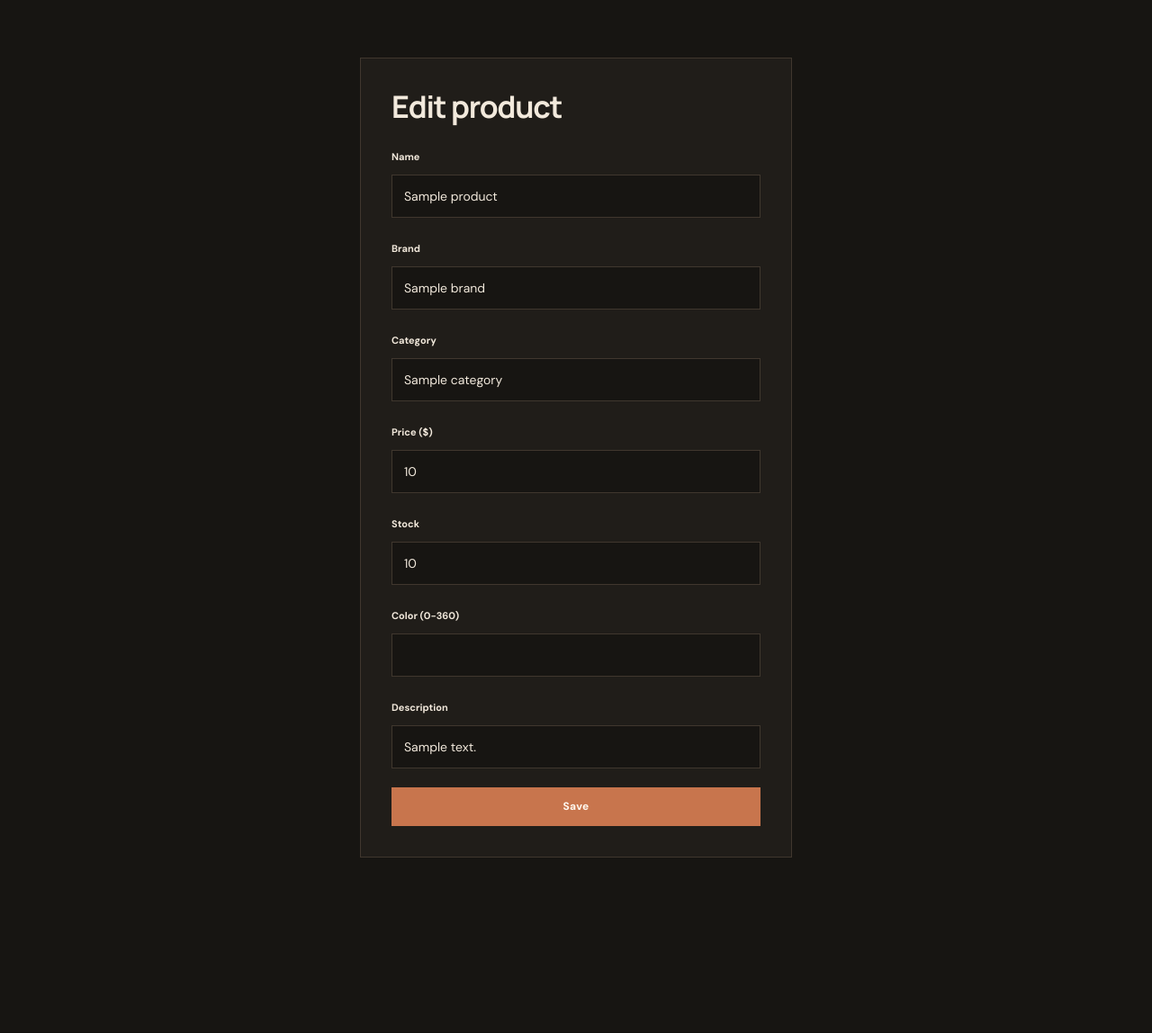
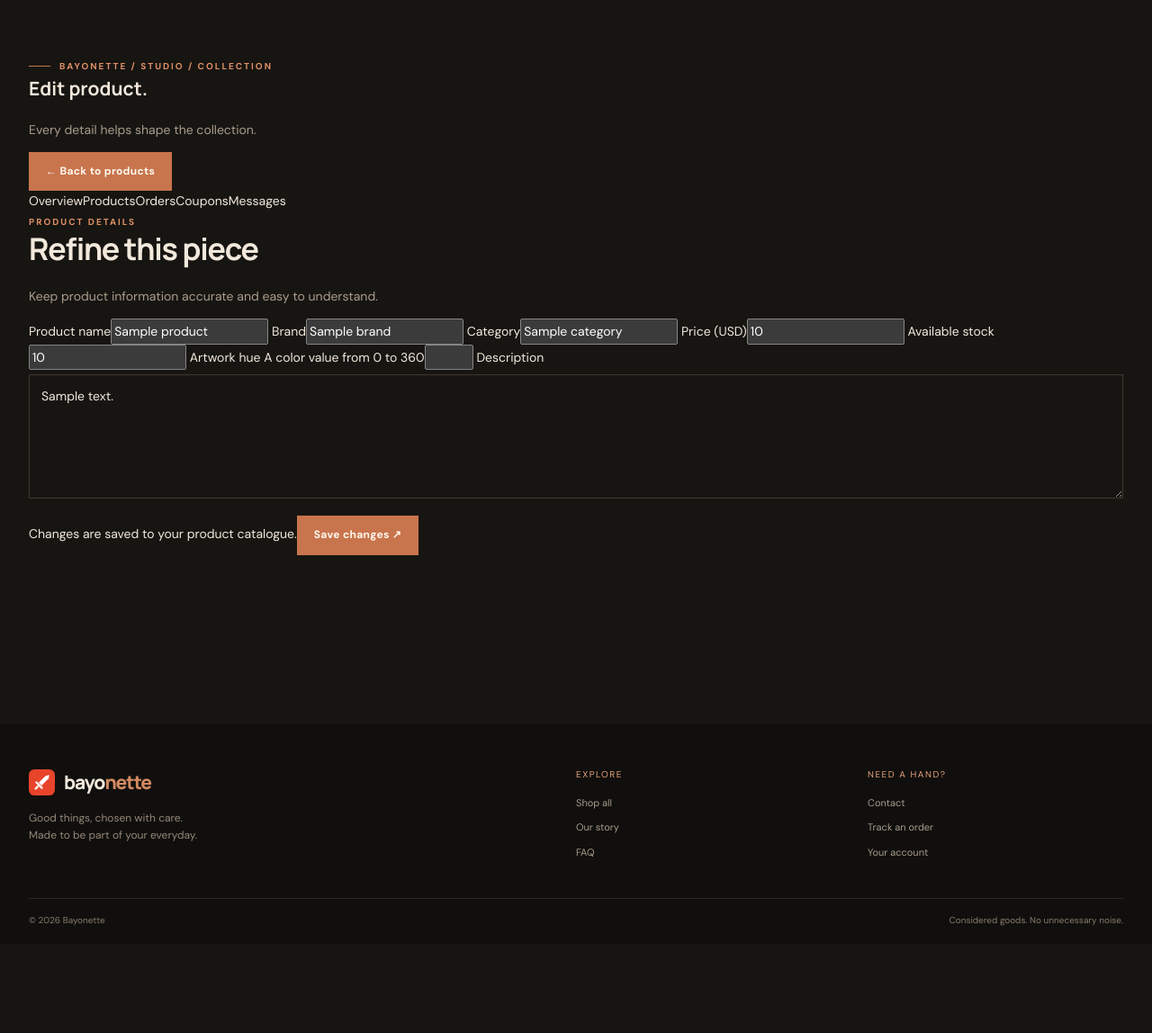
Before and after one commit to PainQisGod/bayonette, a Flask app: template templates/admin_form.html in a window 1280 px wide. Shown: the part 112-1260 px from the top of the page at 90% size. After the commit the page ends 1141 px from the top, so only its background shows below. Run offline with Flask 3, Linux system fonts and the light colour scheme; the template is opened without the code that fills it: most values are stand-ins (such as "Sample title", 1, 10 or a date in 2020).

Commit message:
Redesign Bayonette product editor

```diff
--- a/templates/admin_form.html
+++ b/templates/admin_form.html
@@ -1,23 +1,24 @@
 {% extends "base.html" %}
+{% block title %}{% if product %}Edit {{ product.name }}{% else %}New product{% endif %} — Bayonette Studio{% endblock %}
 {% block content %}
-<div class="page">
-  <h2>{% if product %}Edit product{% else %}New product{% endif %}</h2>
-  <form method="post">
-    <label>Name</label>
-    <input name="name" value="{{ product.name if product }}" required>
-    <label>Brand</label>
-    <input name="brand" value="{{ product.brand if product }}" required>
-    <label>Category</label>
-    <input name="category" value="{{ product.category if product else 'General' }}" required>
-    <label>Price ($)</label>
-    <input type="number" name="price" min="1" value="{{ product.price if product }}" required>
-    <label>Stock</label>
-    <input type="number" name="stock" min="0" value="{{ product.stock if product else 10 }}" required>
-    <label>Color (0-360)</label>
-    <input type="number" name="hue" min="0" max="360" value="{{ product.hue if product else 200 }}" required>
-    <label>Description</label>
-    <input name="description" value="{{ product.description if product }}" required>
-    <button class="btn">Save</button>
+<section class="studio-page">
+  <div class="studio-heading">
+    <div><span class="eyebrow"><span class="eyebrow-line"></span>Bayonette / Studio / Collection</span><h1>{% if product %}Edit product{% else %}New product{% endif %}<span>.</span></h1><p>Every detail helps shape the collection.</p></div>
+    <a class="btn btn-quiet" href="/admin">← Back to products</a>
+  </div>
+  <div class="studio-nav"><a href="/admin/dashboard">Overview</a><a class="active" href="/admin">Products</a><a href="/admin/orders">Orders</a><a href="/admin/coupons">Coupons</a><a href="/admin/messages">Messages</a></div>
+  <form class="studio-product-form" method="post">
+    <div class="studio-form-intro"><span class="eyebrow">Product details</span><h2>{% if product %}Refine this piece{% else %}Add to the collection{% endif %}</h2><p>Keep product information accurate and easy to understand.</p></div>
+    <div class="studio-form-grid">
+      <label class="studio-field studio-field-wide">Product name<input name="name" value="{{ product.name if product else '' }}" placeholder="e.g. Ridge Wool Throw" required></label>
+      <label class="studio-field">Brand<input name="brand" value="{{ product.brand if product else '' }}" placeholder="Brand or maker" required></label>
+      <label class="studio-field">Category<input name="category" value="{{ product.category if product else 'General' }}" placeholder="e.g. Home" required></label>
+      <label class="studio-field">Price (USD)<input type="number" name="price" min="1" value="{{ product.price if product else '' }}" required></label>
+      <label class="studio-field">Available stock<input type="number" name="stock" min="0" value="{{ product.stock if product else 10 }}" required></label>
+      <label class="studio-field">Artwork hue <span class="field-hint">A color value from 0 to 360</span><input type="number" name="hue" min="0" max="360" value="{{ product.hue if product else 200 }}" required></label>
+      <label class="studio-field studio-field-wide">Description<textarea name="description" rows="5" placeholder="Describe the materials, features and details..." required>{{ product.description if product else '' }}</textarea></label>
+    </div>
+    <div class="studio-form-footer"><span>Changes are saved to your product catalogue.</span><button class="btn" type="submit">{% if product %}Save changes{% else %}Create product{% endif %} ↗</button></div>
   </form>
-</div>
+</section>
 {% endblock %}
```
